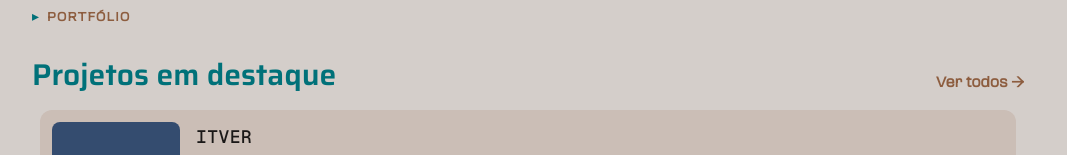
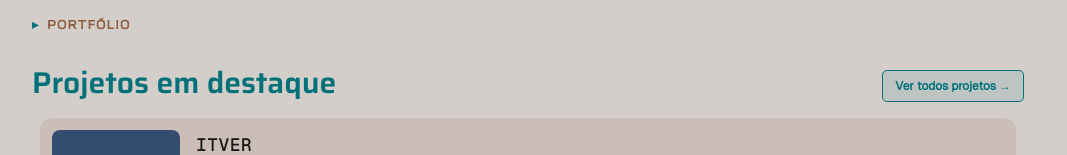
Before and after one commit to codigoisaac/isaacmuniz.pro, a Next.js app: page / in a window 1280 px wide. Shown: the part 2503-2658 px from the top of the page, without its empty margins (112-1179 px from the left). Built offline with nearby package versions, Linux system fonts and the light colour scheme; no server answers.

Commit message:
make buttons more visible

```diff
--- a/components/Button.tsx
+++ b/components/Button.tsx
@@ -16,8 +16,8 @@ const buttonStyles = tv({
     },
     size: {
       sm: "btn-xs sm:btn-sm",
-      md: "btn-xs sm:btn-sm md:btn-md",
-      lg: "btn-sm md:btn-md",
+      md: "btn-sm md:btn-md",
+      lg: "btn-md md:btn-lg",
       lg1: "btn-md",
     },
   },
--- a/components/home/HomeBlog.tsx
+++ b/components/home/HomeBlog.tsx
@@ -1,8 +1,8 @@
 "use client";
 
-import Link from "next/link";
 import { BlogPost } from "@/interfaces/blog-post";
 import Text from "@/components/Text";
+import Button from "@/components/Button";
 import BlogPostList from "@/components/blog/BlogPostList";
 import HeadingLabel from "./HeadingLabel";
 
@@ -23,32 +23,14 @@ export default function HomeBlog({ posts }: Props) {
           </Text>
         </div>
 
-        <Link href="/blog" className="animated-underline hidden sm:block">
-          <Text
-            as="span"
-            variant="caps"
-            intent="muted"
-            className="normal-case tracking-normal text-sm"
-          >
-            Ver todos →
-          </Text>
-        </Link>
+        <Button internal text="Ver todos artigos →" link="/blog" variant="outline" size="sm" />
       </div>
 
       <BlogPostList posts={posts} />
 
       {/* Mobile "ver todos" */}
       <div className="flex justify-center mt-8 sm:hidden">
-        <Link href="/blog" className="animated-underline">
-          <Text
-            as="span"
-            variant="caps"
-            intent="muted"
-            className="normal-case tracking-normal text-sm"
-          >
-            Ver todos os artigos →
-          </Text>
-        </Link>
+        <Button internal text="Ver todos artigos →" link="/blog" variant="outline" size="md" />
       </div>
     </section>
   );
--- a/components/home/HomeProjects.tsx
+++ b/components/home/HomeProjects.tsx
@@ -2,10 +2,10 @@
 
 import { useState } from "react";
 import { motion } from "motion/react";
-import Link from "next/link";
 import { Project } from "@/interfaces/portfolio";
 import { HoverEffect } from "@/components/portfolio/HoverEffect";
 import Text from "@/components/Text";
+import Button from "@/components/Button";
 import ProjectCardCompact from "../portfolio/ProjectCardCompact";
 import HeadingLabel from "./HeadingLabel";
 
@@ -42,16 +42,13 @@ export default function HomeProjects({ projects }: Props) {
           transition={{ delay: 0.2 }}
           className="hidden sm:block"
         >
-          <Link href="/portfolio" className="animated-underline">
-            <Text
-              as="span"
-              variant="caps"
-              intent="muted"
-              className="normal-case tracking-normal text-sm"
-            >
-              Ver todos →
-            </Text>
-          </Link>
+          <Button
+            internal
+            text="Ver todos projetos →"
+            link="/portfolio"
+            variant="outline"
+            size="sm"
+          />
         </motion.div>
       </div>
 
@@ -84,16 +81,13 @@ export default function HomeProjects({ projects }: Props) {
 
       {/* Mobile "ver todos" */}
       <div className="flex justify-center mt-4 sm:hidden">
-        <Link href="/portfolio" className="animated-underline">
-          <Text
-            as="span"
-            variant="caps"
-            intent="muted"
-            className="normal-case tracking-normal text-sm"
-          >
-            Ver todos os projetos →
-          </Text>
-        </Link>
+        <Button
+          internal
+          text="Ver todos projetos →"
+          link="/portfolio"
+          variant="outline"
+          size="md"
+        />
       </div>
     </section>
   );
--- a/components/home/HomeShowcase.tsx
+++ b/components/home/HomeShowcase.tsx
@@ -388,7 +388,7 @@ export default function HomeShowcase() {
               <Button
                 internal
                 variant="soft"
-                size="lg"
+                size="md"
                 text="Ver projeto completo →"
                 className="font-geist-mono w-full sm:w-auto justify-center"
                 link={`/portfolio/${project.slug}`}
@@ -396,7 +396,7 @@ export default function HomeShowcase() {
               <Button
                 internal
                 variant="ghost"
-                size="lg"
+                size="md"
                 text="Ver todos projetos"
                 className="font-geist-mono w-full sm:w-auto justify-center"
                 link="/portfolio"
```
